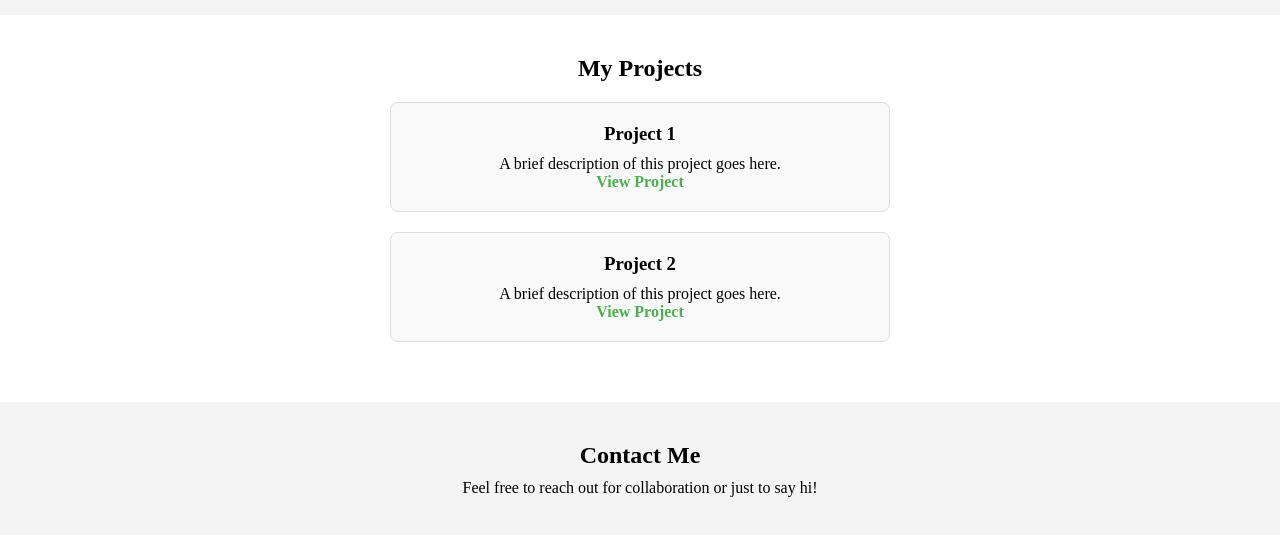
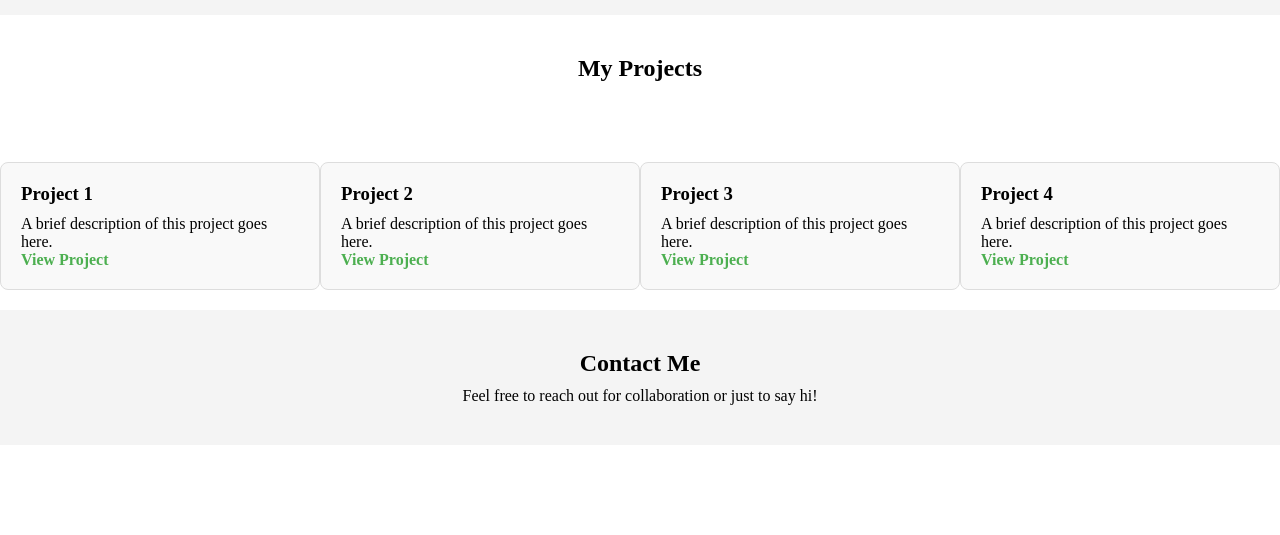
Before and after one commit to Callcl/Portfolio_Project, a plain HTML site: page index.html in a window 1280 px wide. Shown: the part 785-1320 px from the top of the page. After the commit the page ends 1230 px from the top, so only its background shows below. Drawn offline with Linux system fonts and the light colour scheme.

Commit message:
Changed project tiles

```diff
--- a/index.html
+++ b/index.html
@@ -25,8 +25,10 @@
     </section>
 
     <!-- Projects Section -->
-    <section id="projects">
+    <section id="projects-header">
         <h2>My Projects</h2>
+    </section>
+    <section id="project-grid">
         <div class="project-tile">
             <h3>Project 1</h3>
             <p>A brief description of this project goes here.</p>
@@ -34,6 +36,16 @@
         </div>
         <div class="project-tile">
             <h3>Project 2</h3>
+            <p>A brief description of this project goes here.</p>
+            <a href="#" target="_blank">View Project</a>
+        </div>
+        <div class="project-tile">
+            <h3>Project 3</h3>
+            <p>A brief description of this project goes here.</p>
+            <a href="#" target="_blank">View Project</a>
+        </div>
+        <div class="project-tile">
+            <h3>Project 4</h3>
             <p>A brief description of this project goes here.</p>
             <a href="#" target="_blank">View Project</a>
         </div>
--- a/style.css
+++ b/style.css
@@ -44,14 +44,18 @@
 }
 
 /* Projects Section */
-#projects {
+#projects-header {
     padding: 40px 20px;
     background-color: #fff;
     text-align: center;
 }
 
-#projects h2 {
+#projects-header h2 {
     margin-bottom: 20px;
+}
+
+#project-grid {
+    display: flex;
 }
 
 .project-tile {
```
